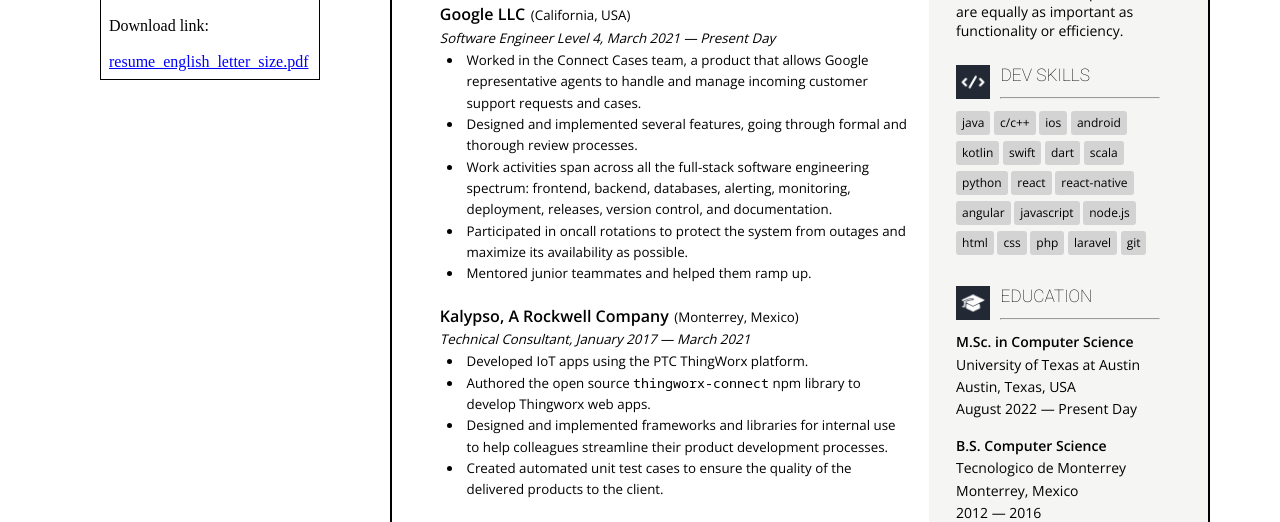
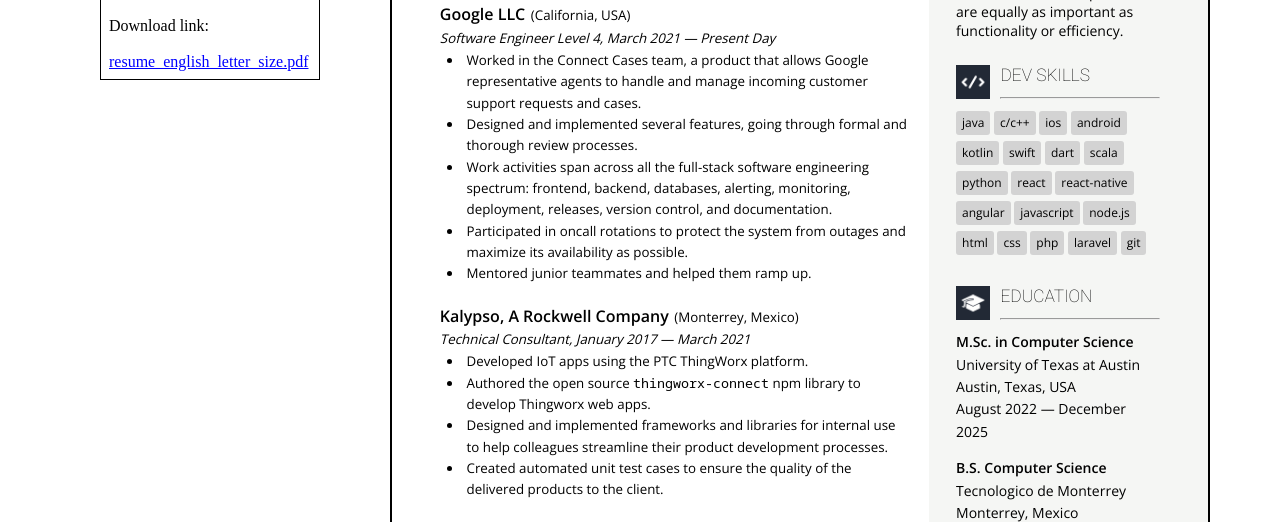
Before and after one commit to HectorRicardo/resume, a plain HTML site: page index.html in a window 1280 px wide. Shown: the part 256-778 px from the top of the page. Drawn offline with nearby package versions, Linux system fonts and the light colour scheme.

Commit message:
Update graduation date for M.Sc. degree

```diff
--- a/index.html
+++ b/index.html
@@ -500,7 +500,7 @@
                 <div class="school-details">
                   University of Texas at Austin <br />
                   Austin, Texas, USA <br />
-                  August 2022 — Present Day
+                  August 2022 — December 2025
                 </div>
               </li>
               <li class="education-entry">
```
